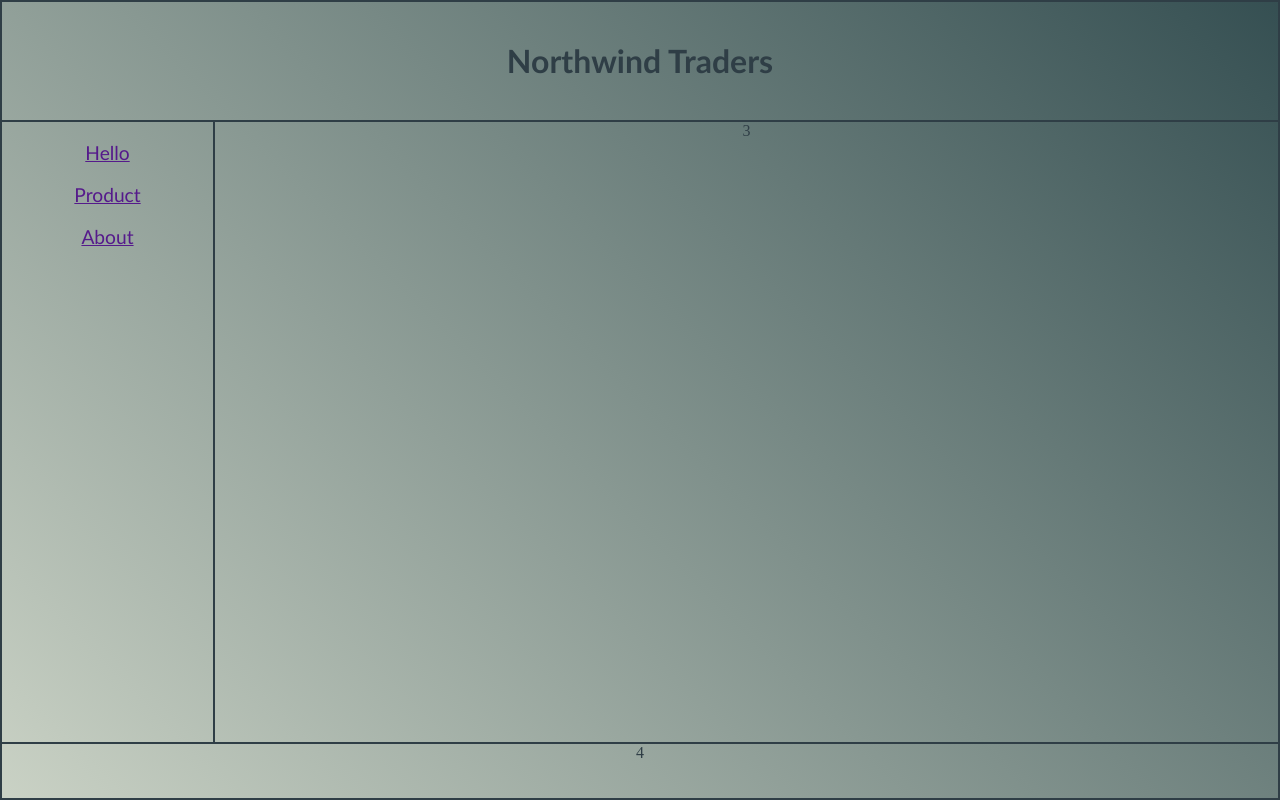
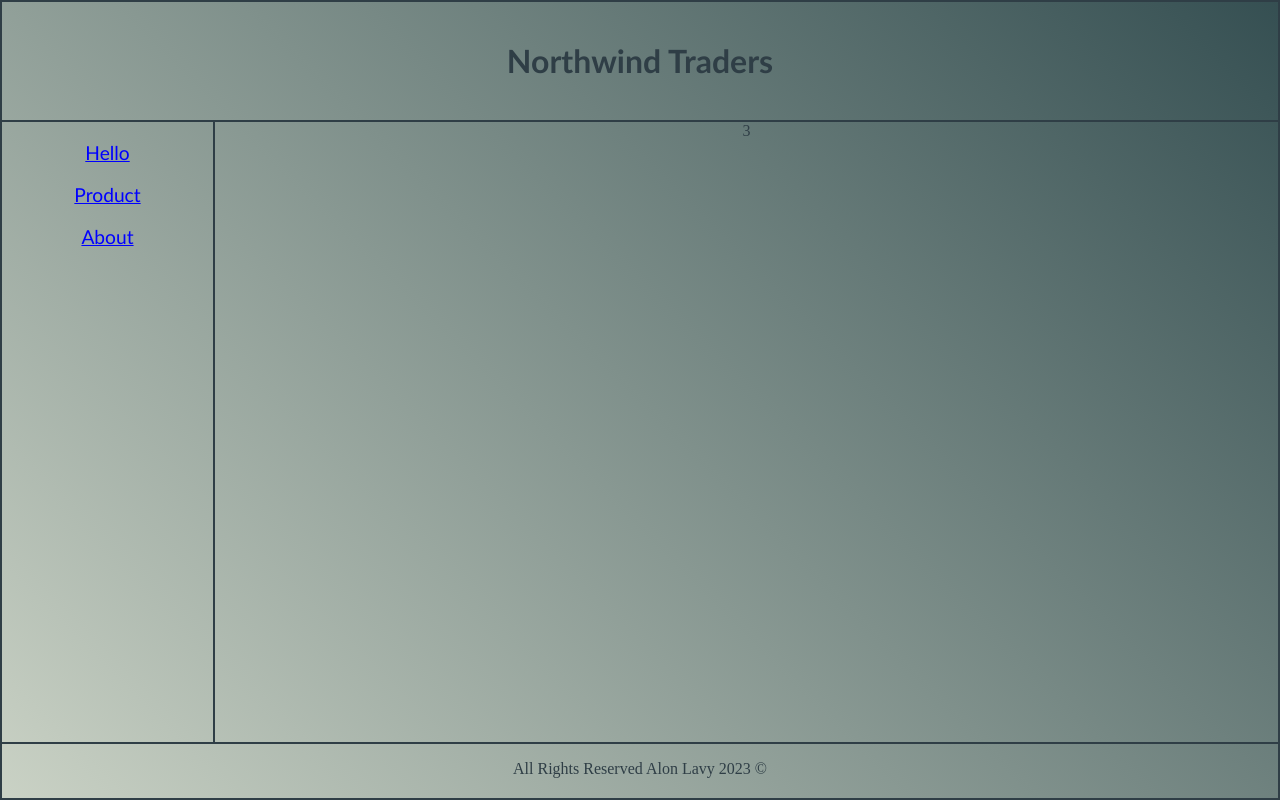
Before and after one commit to AlonLavy/react-course, a React (Create React App) app: page / in a window 1280 px wide. Built offline with nearby package versions, Linux system fonts and the light colour scheme.

Commit message:
added footer and changed link color

```diff
--- a/src/Components/LayoutArea/Footer/Footer.tsx
+++ b/src/Components/LayoutArea/Footer/Footer.tsx
@@ -1,11 +1,11 @@
 import "./Footer.css";
 
 function Footer(): JSX.Element {
-    return (
-        <div className="Footer">
-
-        </div>
-    );
+	return (
+		<div className="Footer">
+			<p>All Rights Reserved Alon Lavy 2023 ©</p>
+		</div>
+	);
 }
 
 export default Footer;
--- a/src/Components/LayoutArea/Layout/Layout.tsx
+++ b/src/Components/LayoutArea/Layout/Layout.tsx
@@ -1,3 +1,4 @@
+import Footer from "../Footer/Footer";
 import Header from "../Header/Header";
 import Menu from "../Menu/Menu";
 import "./Layout.css";
@@ -12,7 +13,9 @@
 				<Menu></Menu>
 			</aside>
 			<main>3</main>
-			<footer>4</footer>
+			<footer>
+				<Footer></Footer>
+			</footer>
 		</div>
 	);
 }
--- a/src/index.css
+++ b/src/index.css
@@ -8,3 +8,7 @@
 	background-image: linear-gradient(45deg, #cad2c5, #354f52);
 	color: #2f3e46;
 }
+
+a {
+	color: #0000ff;
+}
```
